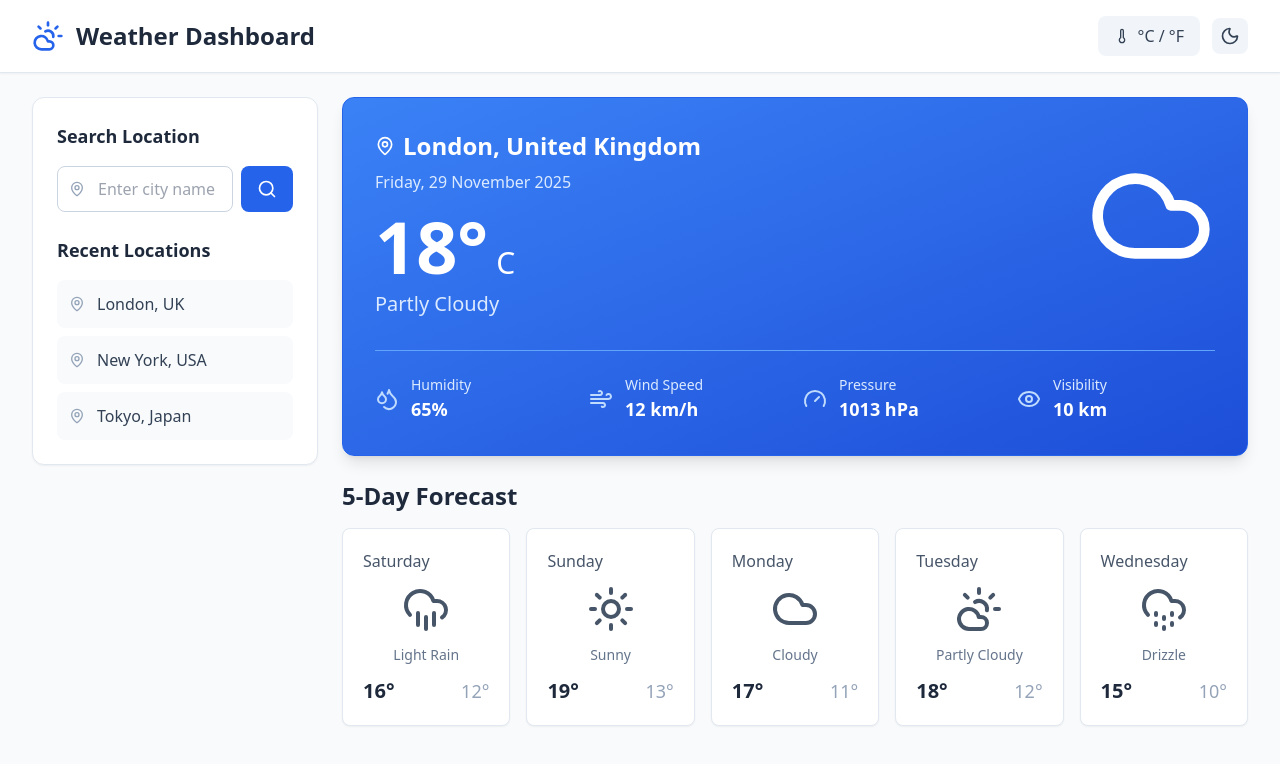
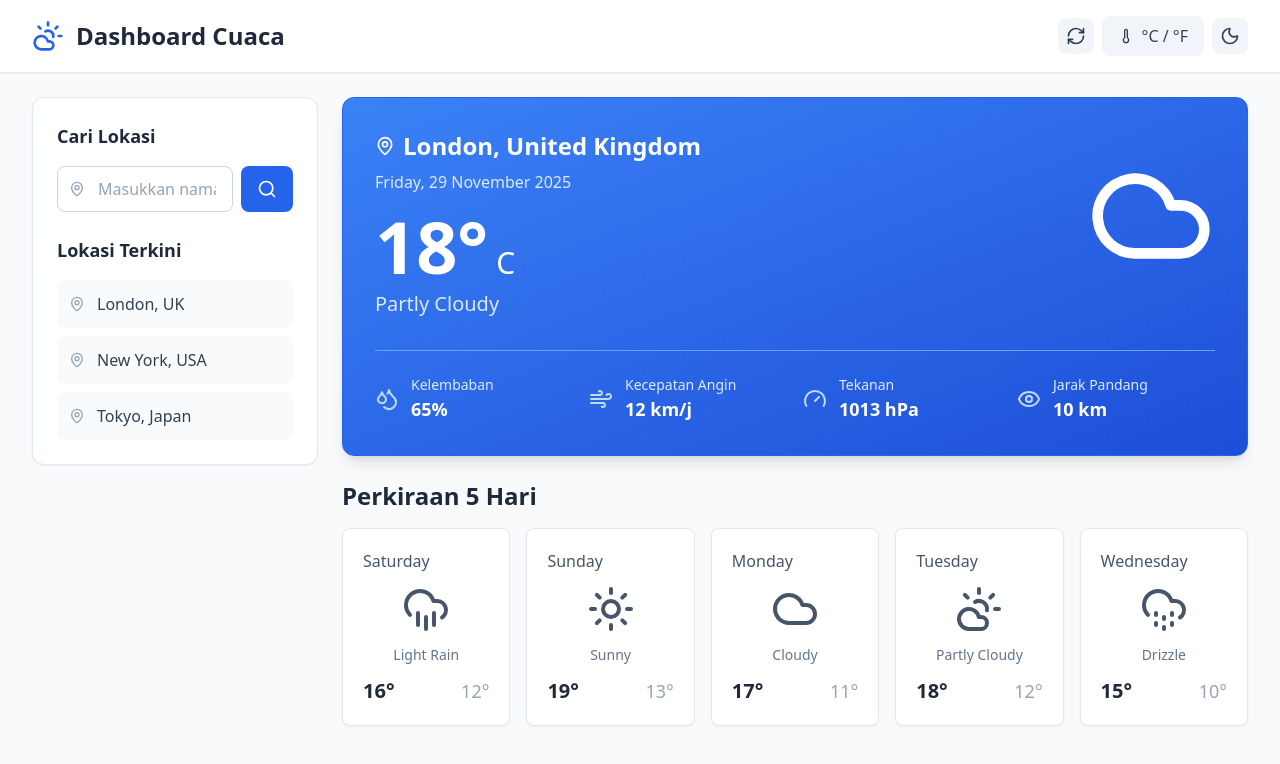
Before and after one commit to firmanfarelrichardo/weather-dashboard, a plain HTML site: page index.html in a window 1280 px wide. Drawn offline with nearby package versions, Linux system fonts and the light colour scheme.

Commit message:
clean code

```diff
--- a/index.html
+++ b/index.html
@@ -3,35 +3,44 @@
 <head>
     <meta charset="UTF-8">
     <meta name="viewport" content="width=device-width, initial-scale=1.0">
-    <title>Weather Dashboard</title>
+    <title>Dashboard Cuaca</title>
 
-    <!-- Tailwind CSS CDN -->
+    <link rel="icon" type="image/svg+xml" href="assets/icons/favicon.svg">
+
     <script src="https://cdn.tailwindcss.com"></script>
+    <script>
+        tailwind.config = {
+            darkMode: 'class',
+        }
+    </script>
 
-    <!-- Lucide Icons CDN -->
     <script src="https://unpkg.com/lucide@latest"></script>
 
-    <!-- Custom CSS -->
     <link rel="stylesheet" href="css/style.css">
 </head>
-<body class="bg-slate-50 min-h-screen">
+<body class="bg-slate-50 dark:bg-slate-900 min-h-screen transition-colors duration-300">
 
-    <!-- Header -->
-    <header class="bg-white shadow-sm border-b border-slate-200 sticky top-0 z-50">
+    <header class="bg-white dark:bg-slate-800 shadow-sm border-b border-slate-200 dark:border-slate-700 sticky top-0 z-50 transition-colors duration-300">
         <div class="max-w-7xl mx-auto px-4 sm:px-6 lg:px-8 py-4">
             <div class="flex items-center justify-between">
                 <div class="flex items-center space-x-3">
-                    <i data-lucide="cloud-sun" class="w-8 h-8 text-blue-600"></i>
-                    <h1 class="text-2xl font-bold text-slate-800">Weather Dashboard</h1>
+                    <i data-lucide="cloud-sun" class="w-8 h-8 text-blue-600 dark:text-blue-400"></i>
+                    <h1 class="text-2xl font-bold text-slate-800 dark:text-slate-100">Dashboard Cuaca</h1>
                 </div>
-                <div class="flex items-center space-x-3">
+                <div class="flex items-center space-x-2">
+                    <button id="refresh-btn"
+                            class="p-2 rounded-lg bg-slate-100 dark:bg-slate-700 hover:bg-slate-200 dark:hover:bg-slate-600 text-slate-700 dark:text-slate-200 transition-colors duration-200"
+                            title="Perbarui data cuaca">
+                        <i data-lucide="refresh-cw" class="w-5 h-5"></i>
+                    </button>
                     <button id="unit-toggle-btn"
-                            class="px-4 py-2 rounded-lg bg-slate-100 hover:bg-slate-200 text-slate-700 font-medium transition-colors duration-200 flex items-center space-x-2">
+                            class="px-4 py-2 rounded-lg bg-slate-100 dark:bg-slate-700 hover:bg-slate-200 dark:hover:bg-slate-600 text-slate-700 dark:text-slate-200 font-medium transition-colors duration-200 flex items-center space-x-2">
                         <i data-lucide="thermometer" class="w-4 h-4"></i>
                         <span>°C / °F</span>
                     </button>
                     <button id="theme-toggle-btn"
-                            class="p-2 rounded-lg bg-slate-100 hover:bg-slate-200 text-slate-700 transition-colors duration-200">
+                            class="p-2 rounded-lg bg-slate-100 dark:bg-slate-700 hover:bg-slate-200 dark:hover:bg-slate-600 text-slate-700 dark:text-slate-200 transition-colors duration-200"
+                            title="Mode gelap">
                         <i data-lucide="moon" class="w-5 h-5"></i>
                     </button>
                 </div>
@@ -39,25 +48,22 @@
         </div>
     </header>
 
-    <!-- Main Layout -->
     <main class="max-w-7xl mx-auto px-4 sm:px-6 lg:px-8 py-6">
         <div class="grid grid-cols-1 lg:grid-cols-12 gap-6">
 
-            <!-- Sidebar: Search & Recent Locations -->
             <aside class="lg:col-span-3">
-                <div class="bg-white rounded-xl shadow-sm border border-slate-200 p-6">
-                    <!-- Search Section -->
+                <div class="bg-white dark:bg-slate-800 rounded-xl shadow-sm border border-slate-200 dark:border-slate-700 p-6 transition-colors duration-300">
                     <section class="mb-6">
-                        <h2 class="text-lg font-semibold text-slate-800 mb-4">Search Location</h2>
+                        <h2 class="text-lg font-semibold text-slate-800 dark:text-slate-100 mb-4">Cari Lokasi</h2>
                         <div class="flex space-x-2">
                             <div class="relative flex-1">
                                 <input
                                     type="text"
                                     id="search-input"
-                                    placeholder="Enter city name..."
-                                    class="w-full px-4 py-2.5 pl-10 border border-slate-300 rounded-lg focus:ring-2 focus:ring-blue-500 focus:border-transparent outline-none transition-all duration-200"
+                                    placeholder="Masukkan nama kota..."
+                                    class="w-full px-4 py-2.5 pl-10 border border-slate-300 dark:border-slate-600 rounded-lg bg-white dark:bg-slate-700 text-slate-800 dark:text-slate-100 placeholder-slate-400 dark:placeholder-slate-500 focus:ring-2 focus:ring-blue-500 focus:border-transparent outline-none transition-all duration-200"
                                 />
-                                <i data-lucide="map-pin" class="w-4 h-4 text-slate-400 absolute left-3 top-1/2 -translate-y-1/2"></i>
+                                <i data-lucide="map-pin" class="w-4 h-4 text-slate-400 dark:text-slate-500 absolute left-3 top-1/2 -translate-y-1/2"></i>
                             </div>
                             <button
                                 id="search-btn"
@@ -67,11 +73,9 @@
                         </div>
                     </section>
 
-                    <!-- Recent Locations -->
                     <section>
-                        <h2 class="text-lg font-semibold text-slate-800 mb-4">Recent Locations</h2>
+                        <h2 class="text-lg font-semibold text-slate-800 dark:text-slate-100 mb-4">Lokasi Terkini</h2>
                         <div id="recent-locations" class="space-y-2">
-                            <!-- Placeholder items -->
                             <div class="p-3 bg-slate-50 hover:bg-slate-100 rounded-lg cursor-pointer transition-colors duration-200 flex items-center justify-between group">
                                 <div class="flex items-center space-x-3">
                                     <i data-lucide="map-pin" class="w-4 h-4 text-slate-400"></i>
@@ -98,10 +102,8 @@
                 </div>
             </aside>
 
-            <!-- Main Content: Current Weather & Forecast -->
             <div class="lg:col-span-9 space-y-6">
 
-                <!-- Current Weather Card -->
                 <section id="current-weather" class="bg-gradient-to-br from-blue-500 to-blue-700 rounded-xl shadow-lg border border-blue-600 p-8 text-white">
                     <div class="flex flex-col md:flex-row md:items-center md:justify-between">
                         <div class="mb-6 md:mb-0">
@@ -112,7 +114,7 @@
                             <p id="current-date" class="text-blue-100 mb-4">Friday, 29 November 2025</p>
                             <div class="flex items-baseline space-x-2">
                                 <span id="current-temp" class="text-7xl font-bold">18°</span>
-                                <span class="text-3xl font-light">C</span>
+                                <span id="current-temp-unit" class="text-3xl font-light">C</span>
                             </div>
                             <p id="current-description" class="text-xl text-blue-100 mt-2 capitalize">Partly Cloudy</p>
                         </div>
@@ -121,45 +123,42 @@
                         </div>
                     </div>
 
-                    <!-- Weather Details -->
                     <div class="grid grid-cols-2 md:grid-cols-4 gap-4 mt-8 pt-6 border-t border-blue-400">
                         <div class="flex items-center space-x-3">
                             <i data-lucide="droplets" class="w-6 h-6 text-blue-200"></i>
                             <div>
-                                <p class="text-blue-100 text-sm">Humidity</p>
+                                <p class="text-blue-100 text-sm">Kelembaban</p>
                                 <p id="current-humidity" class="text-lg font-semibold">65%</p>
                             </div>
                         </div>
                         <div class="flex items-center space-x-3">
                             <i data-lucide="wind" class="w-6 h-6 text-blue-200"></i>
                             <div>
-                                <p class="text-blue-100 text-sm">Wind Speed</p>
-                                <p id="current-wind" class="text-lg font-semibold">12 km/h</p>
+                                <p class="text-blue-100 text-sm">Kecepatan Angin</p>
+                                <p id="current-wind" class="text-lg font-semibold">12 km/j</p>
                             </div>
                         </div>
                         <div class="flex items-center space-x-3">
                             <i data-lucide="gauge" class="w-6 h-6 text-blue-200"></i>
                             <div>
-                                <p class="text-blue-100 text-sm">Pressure</p>
+                                <p class="text-blue-100 text-sm">Tekanan</p>
                                 <p id="current-pressure" class="text-lg font-semibold">1013 hPa</p>
                             </div>
                         </div>
                         <div class="flex items-center space-x-3">
                             <i data-lucide="eye" class="w-6 h-6 text-blue-200"></i>
                             <div>
-                                <p class="text-blue-100 text-sm">Visibility</p>
+                                <p class="text-blue-100 text-sm">Jarak Pandang</p>
                                 <p id="current-visibility" class="text-lg font-semibold">10 km</p>
                             </div>
                         </div>
                     </div>
                 </section>
 
-                <!-- 5-Day Forecast -->
                 <section>
-                    <h2 class="text-2xl font-bold text-slate-800 mb-4">5-Day Forecast</h2>
+                    <h2 class="text-2xl font-bold text-slate-800 dark:text-slate-100 mb-4">Perkiraan 5 Hari</h2>
                     <div id="forecast-grid" class="grid grid-cols-1 sm:grid-cols-2 lg:grid-cols-5 gap-4">
 
-                        <!-- Forecast Card 1 -->
                         <div class="bg-white rounded-lg shadow-sm border border-slate-200 p-5 hover:shadow-md transition-shadow duration-200">
                             <p class="text-slate-600 font-medium mb-3">Saturday</p>
                             <div class="flex justify-center mb-3">
@@ -172,7 +171,6 @@
                             </div>
                         </div>
 
-                        <!-- Forecast Card 2 -->
                         <div class="bg-white rounded-lg shadow-sm border border-slate-200 p-5 hover:shadow-md transition-shadow duration-200">
                             <p class="text-slate-600 font-medium mb-3">Sunday</p>
                             <div class="flex justify-center mb-3">
@@ -185,7 +183,6 @@
                             </div>
                         </div>
 
-                        <!-- Forecast Card 3 -->
                         <div class="bg-white rounded-lg shadow-sm border border-slate-200 p-5 hover:shadow-md transition-shadow duration-200">
                             <p class="text-slate-600 font-medium mb-3">Monday</p>
                             <div class="flex justify-center mb-3">
@@ -198,7 +195,6 @@
                             </div>
                         </div>
 
-                        <!-- Forecast Card 4 -->
                         <div class="bg-white rounded-lg shadow-sm border border-slate-200 p-5 hover:shadow-md transition-shadow duration-200">
                             <p class="text-slate-600 font-medium mb-3">Tuesday</p>
                             <div class="flex justify-center mb-3">
@@ -211,7 +207,6 @@
                             </div>
                         </div>
 
-                        <!-- Forecast Card 5 -->
                         <div class="bg-white rounded-lg shadow-sm border border-slate-200 p-5 hover:shadow-md transition-shadow duration-200">
                             <p class="text-slate-600 font-medium mb-3">Wednesday</p>
                             <div class="flex justify-center mb-3">
@@ -233,12 +228,10 @@
     </main>
 
 
-    <!-- Initialize Lucide Icons -->
     <script>
         lucide.createIcons();
     </script>
 
-    <!-- Main App Module -->
     <script type="module" src="js/app.js"></script>
 </body>
 </html>
```
